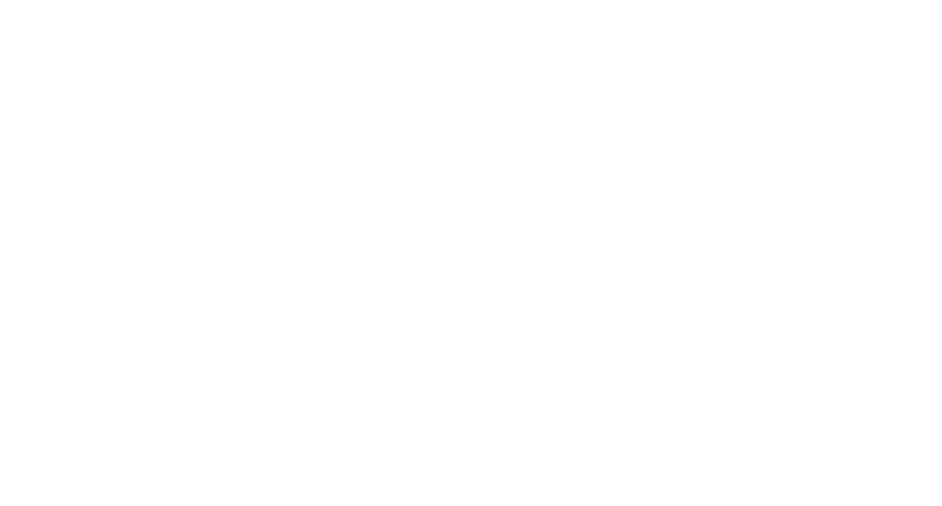
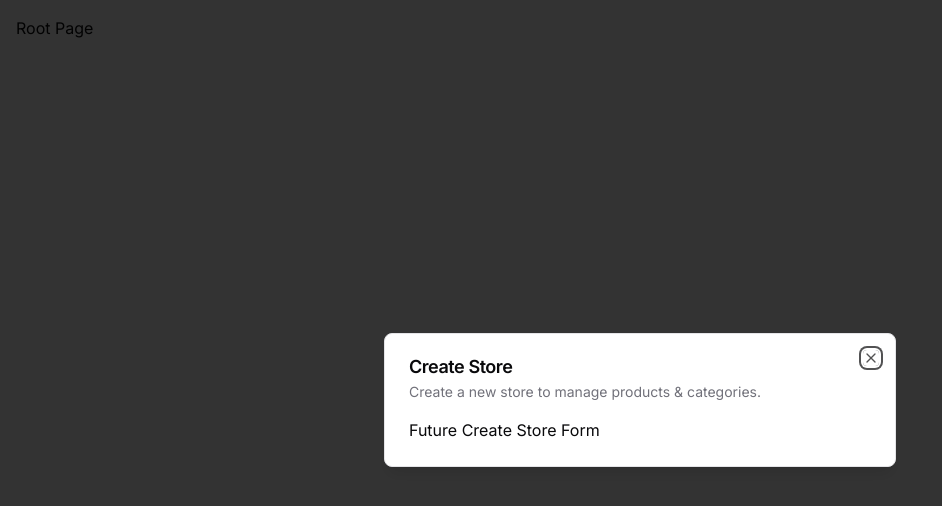
Before and after one commit to react-picasso/ecommerce-next, a Next.js app: page / in a window 1280 px wide. Shown: the top 506 px of the page, without its empty margins (0-942 px from the left). Built offline with nearby package versions, Linux system fonts and the light colour scheme.

Commit message:
FEAT: Created basic modal component

```diff
--- a/app/(root)/page.tsx
+++ b/app/(root)/page.tsx
@@ -1,11 +1,20 @@
-import { UserButton } from "@clerk/nextjs";
+"use client";
+
+import { Modal } from "@/components/ui/modal";
+import { useStoreModal } from "@/hooks/useStoreModal";
+import { useEffect } from "react";
 
 const SetupPage = () => {
-  return (
-    <div className="p-4">
-        <UserButton afterSignOutUrl="/" />
-    </div>
-  );
-}
+    const onOpen = useStoreModal((state) => state.onOpen);
+    const isOpen = useStoreModal((state) => state.isOpen);
+
+    useEffect(() => {
+        if (!isOpen) {
+            onOpen();
+        }
+    }, [isOpen, onOpen]);
+
+	return <div className="p-4">Root Page</div>;
+};
 
 export default SetupPage;
--- a/app/layout.tsx
+++ b/app/layout.tsx
@@ -2,6 +2,7 @@
 import { Inter } from "next/font/google";
 import { ClerkProvider } from "@clerk/nextjs";
 import "./globals.css";
+import { ModalProvider } from "@/providers/modal-provider";
 
 const inter = Inter({ subsets: ["latin"] });
 
@@ -18,7 +19,10 @@
 	return (
 		<ClerkProvider>
 			<html lang="en">
-				<body className={inter.className}>{children}</body>
+				<body className={inter.className}>
+                    <ModalProvider />
+                    {children}
+                </body>
 			</html>
 		</ClerkProvider>
 	);
--- /dev/null
+++ b/components/modals/store-modal.tsx
@@ -0,0 +1,18 @@
+"use client";
+
+import { useStoreModal } from "@/hooks/useStoreModal";
+import { Modal } from "@/components/ui/modal";
+
+export const StoreModal = () => {
+	const storeModal = useStoreModal();
+	return (
+		<Modal
+			title="Create Store"
+			description="Create a new store to manage products & categories."
+			isOpen={storeModal.isOpen}
+			onClose={storeModal.onClose}
+		>
+			Future Create Store Form
+		</Modal>
+	);
+};
--- /dev/null
+++ b/components/ui/dialog.tsx
@@ -0,0 +1,122 @@
+"use client"
+
+import * as React from "react"
+import * as DialogPrimitive from "@radix-ui/react-dialog"
+import { X } from "lucide-react"
+
+import { cn } from "@/lib/utils"
+
+const Dialog = DialogPrimitive.Root
+
+const DialogTrigger = DialogPrimitive.Trigger
+
+const DialogPortal = DialogPrimitive.Portal
+
+const DialogClose = DialogPrimitive.Close
+
+const DialogOverlay = React.forwardRef<
+  React.ElementRef<typeof DialogPrimitive.Overlay>,
+  React.ComponentPropsWithoutRef<typeof DialogPrimitive.Overlay>
+>(({ className, ...props }, ref) => (
+  <DialogPrimitive.Overlay
+    ref={ref}
+    className={cn(
+      "fixed inset-0 z-50 bg-black/80  data-[state=open]:animate-in data-[state=closed]:animate-out data-[state=closed]:fade-out-0 data-[state=open]:fade-in-0",
+      className
+    )}
+    {...props}
+  />
+))
+DialogOverlay.displayName = DialogPrimitive.Overlay.displayName
+
+const DialogContent = React.forwardRef<
+  React.ElementRef<typeof DialogPrimitive.Content>,
+  React.ComponentPropsWithoutRef<typeof DialogPrimitive.Content>
+>(({ className, children, ...props }, ref) => (
+  <DialogPortal>
+    <DialogOverlay />
+    <DialogPrimitive.Content
+      ref={ref}
+      className={cn(
+        "fixed left-[50%] top-[50%] z-50 grid w-full max-w-lg translate-x-[-50%] translate-y-[-50%] gap-4 border bg-background p-6 shadow-lg duration-200 data-[state=open]:animate-in data-[state=closed]:animate-out data-[state=closed]:fade-out-0 data-[state=open]:fade-in-0 data-[state=closed]:zoom-out-95 data-[state=open]:zoom-in-95 data-[state=closed]:slide-out-to-left-1/2 data-[state=closed]:slide-out-to-top-[48%] data-[state=open]:slide-in-from-left-1/2 data-[state=open]:slide-in-from-top-[48%] sm:rounded-lg",
+        className
+      )}
+      {...props}
+    >
+      {children}
+      <DialogPrimitive.Close className="absolute right-4 top-4 rounded-sm opacity-70 ring-offset-background transition-opacity hover:opacity-100 focus:outline-none focus:ring-2 focus:ring-ring focus:ring-offset-2 disabled:pointer-events-none data-[state=open]:bg-accent data-[state=open]:text-muted-foreground">
+        <X className="h-4 w-4" />
+        <span className="sr-only">Close</span>
+      </DialogPrimitive.Close>
+    </DialogPrimitive.Content>
+  </DialogPortal>
+))
+DialogContent.displayName = DialogPrimitive.Content.displayName
+
+const DialogHeader = ({
+  className,
+  ...props
+}: React.HTMLAttributes<HTMLDivElement>) => (
+  <div
+    className={cn(
+      "flex flex-col space-y-1.5 text-center sm:text-left",
+      className
+    )}
+    {...props}
+  />
+)
+DialogHeader.displayName = "DialogHeader"
+
+const DialogFooter = ({
+  className,
+  ...props
+}: React.HTMLAttributes<HTMLDivElement>) => (
+  <div
+    className={cn(
+      "flex flex-col-reverse sm:flex-row sm:justify-end sm:space-x-2",
+      className
+    )}
+    {...props}
+  />
+)
+DialogFooter.displayName = "DialogFooter"
+
+const DialogTitle = React.forwardRef<
+  React.ElementRef<typeof DialogPrimitive.Title>,
+  React.ComponentPropsWithoutRef<typeof DialogPrimitive.Title>
+>(({ className, ...props }, ref) => (
+  <DialogPrimitive.Title
+    ref={ref}
+    className={cn(
+      "text-lg font-semibold leading-none tracking-tight",
+      className
+    )}
+    {...props}
+  />
+))
+DialogTitle.displayName = DialogPrimitive.Title.displayName
+
+const DialogDescription = React.forwardRef<
+  React.ElementRef<typeof DialogPrimitive.Description>,
+  React.ComponentPropsWithoutRef<typeof DialogPrimitive.Description>
+>(({ className, ...props }, ref) => (
+  <DialogPrimitive.Description
+    ref={ref}
+    className={cn("text-sm text-muted-foreground", className)}
+    {...props}
+  />
+))
+DialogDescription.displayName = DialogPrimitive.Description.displayName
+
+export {
+  Dialog,
+  DialogPortal,
+  DialogOverlay,
+  DialogClose,
+  DialogTrigger,
+  DialogContent,
+  DialogHeader,
+  DialogFooter,
+  DialogTitle,
+  DialogDescription,
+}
--- /dev/null
+++ b/components/ui/modal.tsx
@@ -0,0 +1,43 @@
+"use client";
+
+import {
+	Dialog,
+	DialogContent,
+	DialogHeader,
+	DialogTitle,
+	DialogDescription,
+} from "@/components/ui/dialog";
+
+interface ModalProps {
+	title: string;
+	description: string;
+	isOpen: boolean;
+	onClose: () => void;
+	children?: React.ReactNode;
+}
+
+export const Modal: React.FC<ModalProps> = ({
+	title,
+	description,
+	isOpen,
+	onClose,
+	children,
+}) => {
+	const onOpenChange = (open: boolean) => {
+		if (!open) {
+			onClose();
+		}
+	};
+
+	return (
+		<Dialog open={isOpen} onOpenChange={onOpenChange}>
+			<DialogContent>
+				<DialogHeader>
+					<DialogTitle>{title}</DialogTitle>
+					<DialogDescription>{description}</DialogDescription>
+				</DialogHeader>
+				<div>{children}</div>
+			</DialogContent>
+		</Dialog>
+	);
+};
--- /dev/null
+++ b/hooks/useStoreModal.tsx
@@ -0,0 +1,13 @@
+import { create } from "zustand";
+
+interface useStoreModalProps {
+	isOpen: boolean;
+	onOpen: () => void;
+	onClose: () => void;
+}
+
+export const useStoreModal = create<useStoreModalProps>((set) => ({
+	isOpen: false,
+	onOpen: () => set({ isOpen: true }),
+	onClose: () => set({ isOpen: false }),
+}));
--- a/package.json
+++ b/package.json
@@ -10,6 +10,7 @@
   },
   "dependencies": {
     "@clerk/nextjs": "^4.29.12",
+    "@radix-ui/react-dialog": "^1.0.5",
     "class-variance-authority": "^0.7.0",
     "clsx": "^2.1.0",
     "lucide-react": "^0.367.0",
@@ -17,7 +18,8 @@
     "react": "^18",
     "react-dom": "^18",
     "tailwind-merge": "^2.2.2",
-    "tailwindcss-animate": "^1.0.7"
+    "tailwindcss-animate": "^1.0.7",
+    "zustand": "^4.5.2"
   },
   "devDependencies": {
     "@types/node": "^20",
--- /dev/null
+++ b/providers/modal-provider.tsx
@@ -0,0 +1,20 @@
+"use client";
+
+import { StoreModal } from "@/components/modals/store-modal";
+import { useEffect, useState } from "react";
+
+export const ModalProvider = () => {
+	const [isMounted, setIsMounted] = useState(false);
+
+	useEffect(() => {
+		setIsMounted(true);
+	}, []);
+
+	if (!isMounted) return null;
+
+	return (
+		<>
+			<StoreModal />
+		</>
+	);
+};
```
Also changed, not shown: 1 other file (tests, documents, lock files or other folders).
